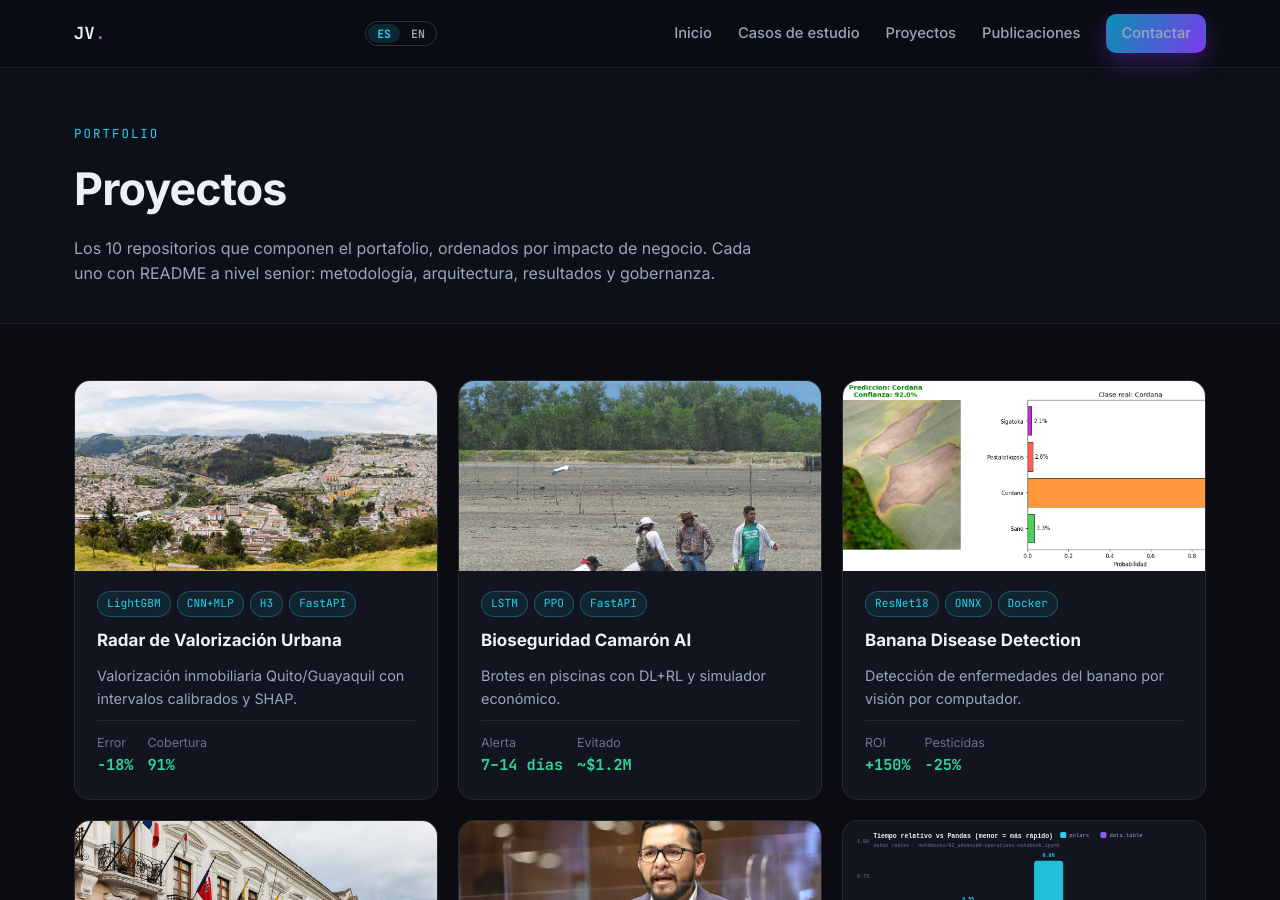
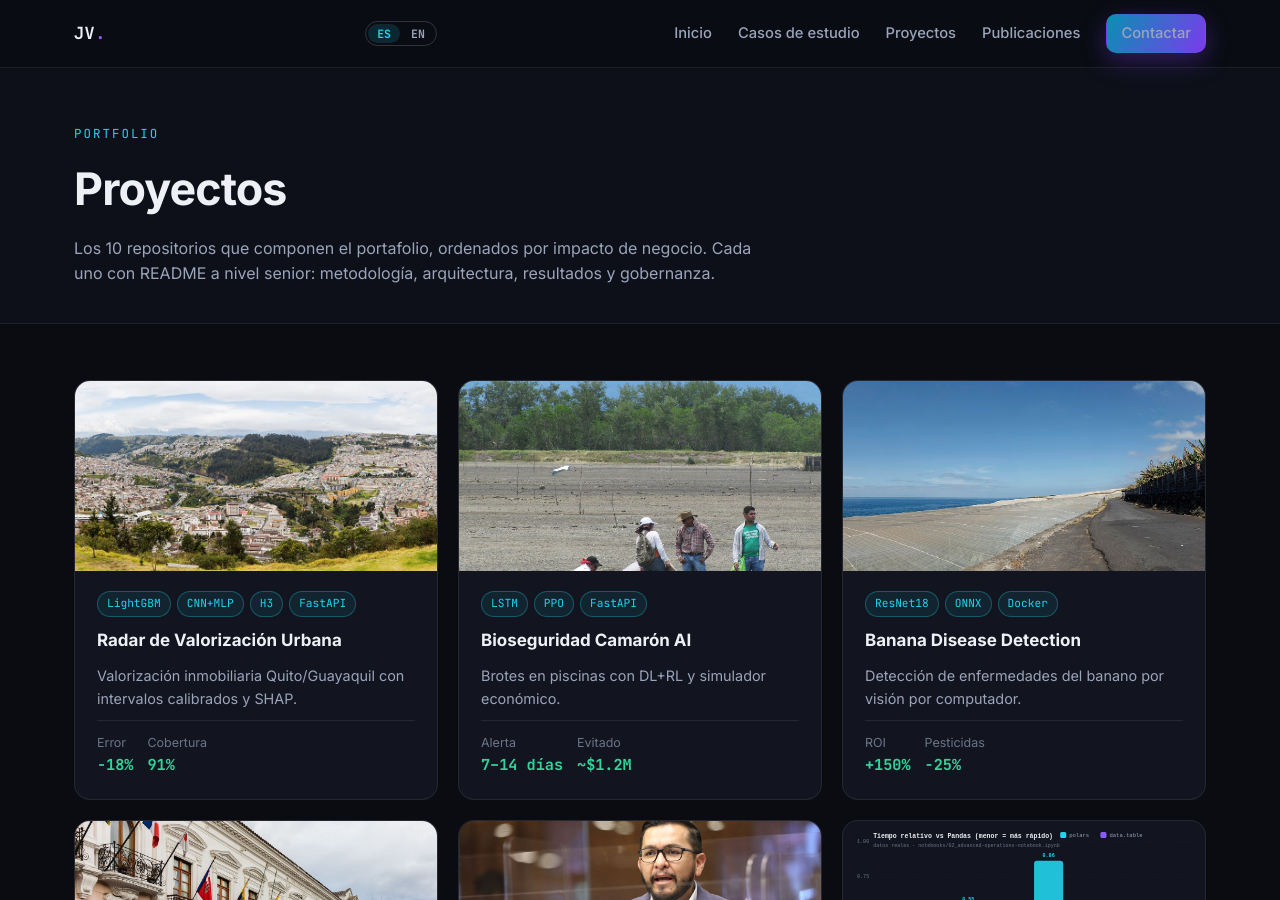
Before and after one commit to jordanvt18/jordanvillont.github.io, a Jekyll site: the page built from _pages/projects.md, in a window 1280 px wide and 900 px high. Built offline with Jekyll 4.4.1, drawn with Linux system fonts in a browser that asks for light colours.

Commit message:
Use real banana plantation photo on banana project covers

```diff
--- a/_pages/projects.md
+++ b/_pages/projects.md
@@ -26,7 +26,7 @@ permalink: /projects/
     </div>
   </article>
   <article class="proj">
-    <div class="cover"><img src="{{ site.baseurl }}/assets/images/projects/banana-cordana.png" alt="Detección real de Cordana por el modelo entrenado" loading="lazy" /></div>
+    <div class="cover"><img src="{{ site.baseurl }}/assets/images/projects/banana-plantation.jpg" alt="Plantación real de banano: el dominio de Banana Disease Detection" loading="lazy" /></div>
     <div class="body">
       <div class="tags"><i>ResNet18</i><i>ONNX</i><i>Docker</i></div>
       <h3>Banana Disease Detection</h3>
--- a/index.html
+++ b/index.html
@@ -74,7 +74,7 @@ permalink: /
         </div>
       </article>
       <article class="proj">
-        <div class="cover"><img src="{{ site.baseurl }}/assets/images/projects/banana-sigatoka.png" alt="Detección real de Sigatoka por el modelo sobre hoja de banano" loading="lazy" /></div>
+        <div class="cover"><img src="{{ site.baseurl }}/assets/images/projects/banana-plantation.jpg" alt="Plantación real de banano: el dominio de Banana Disease Detection" loading="lazy" /></div>
         <div class="body">
           <div class="tags"><i>ResNet18</i><i>ONNX</i><i>Docker</i></div>
           <h3>Banana Disease Detection</h3>
```
